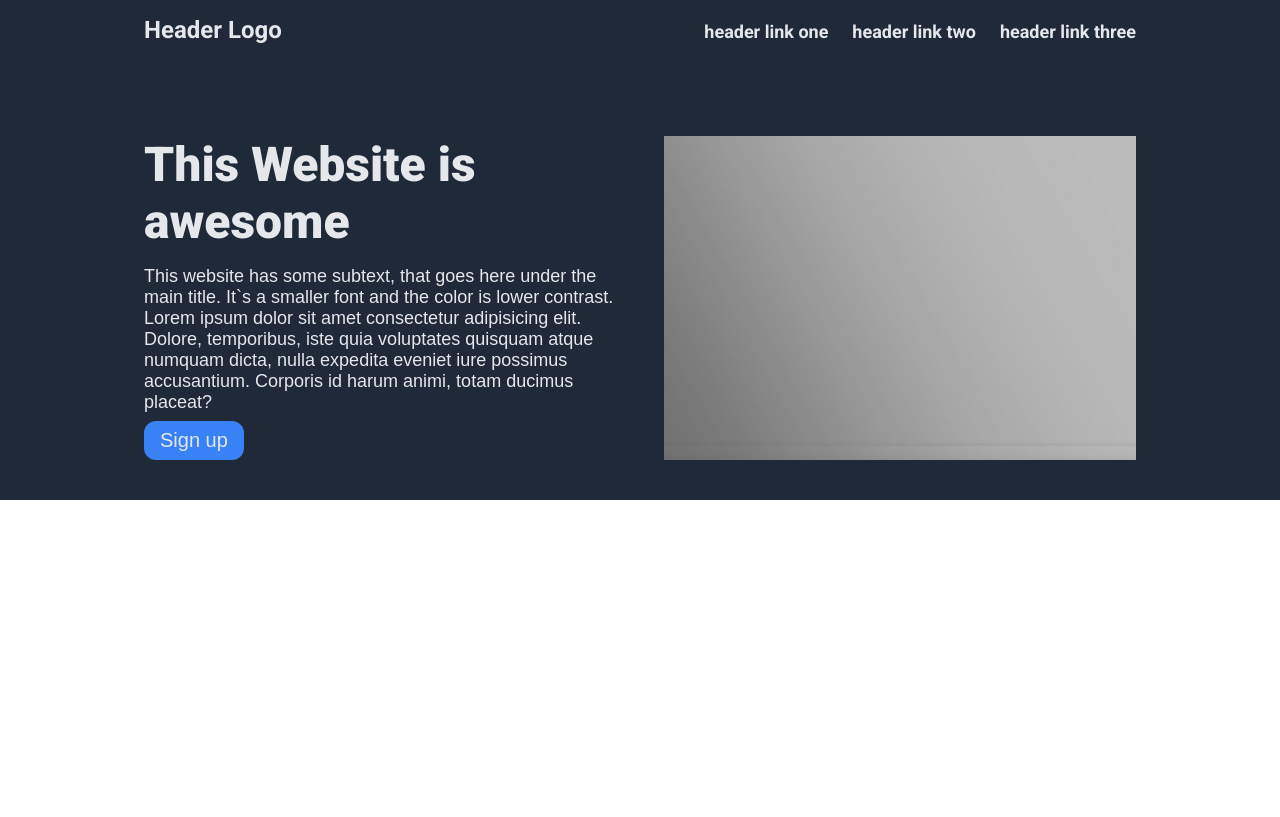
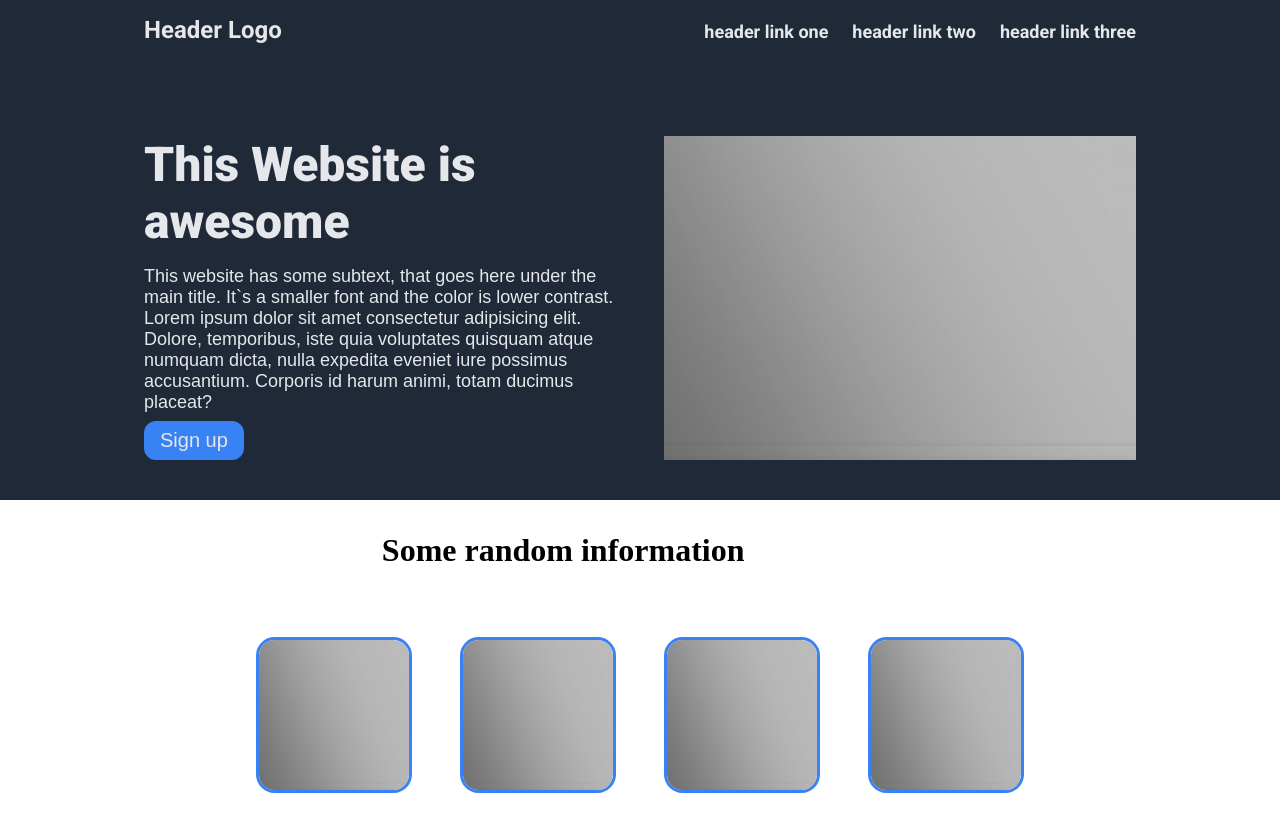
Before and after one commit to r-Apollo/landing-page, a plain HTML site: page index.html in a window 1280 px wide. Drawn offline with Linux system fonts and the light colour scheme.

Commit message:
adding section 2

```diff
--- a/css/style.css
+++ b/css/style.css
@@ -90,3 +90,26 @@ button{
     text-align: center;
     padding: 8px 16px;
 }
+
+.info{
+    flex: 1;
+    text-align: center;
+    margin-bottom: 48px;
+    margin-top: 32px;
+}
+
+.pix{
+    display: flex;
+    justify-content: space-around;
+    align-items: center;
+    flex: 1;
+    gap: 48px;
+    min-height: 200px;
+}
+
+.pix img{
+    width: 150px;
+    height: 150px;
+    border-radius: 12%;
+    border: 3px solid #3882F6;
+}
--- a/index.html
+++ b/index.html
@@ -32,5 +32,35 @@
             </div>
         </div>
     </div>
+
+    <div class="box">
+        <div class="wrapper">
+            <div class="info"><h1>Some random information</h1></div>
+            <div class="pix">
+                <div class="photo">
+                    <img src="img/gray-blank_00342137_thumb.jpg" alt="">
+                    <p></p>
+                </div>
+                <div class="photo">
+                    <img src="img/gray-blank_00342137_thumb.jpg" alt="">
+                    <p></p>
+                </div>
+                <div class="photo">
+                    <img src="img/gray-blank_00342137_thumb.jpg" alt="">
+                    <p></p>
+                </div>
+                <div class="photo">
+                    <img src="img/gray-blank_00342137_thumb.jpg" alt="">
+                    <p></p>
+                </div>
+            </div>
+        </div>
+    </div>
+
+    <div class="quote">
+        <div class="wrapper">
+
+        </div>
+    </div>
 </body>
 </html>
```
